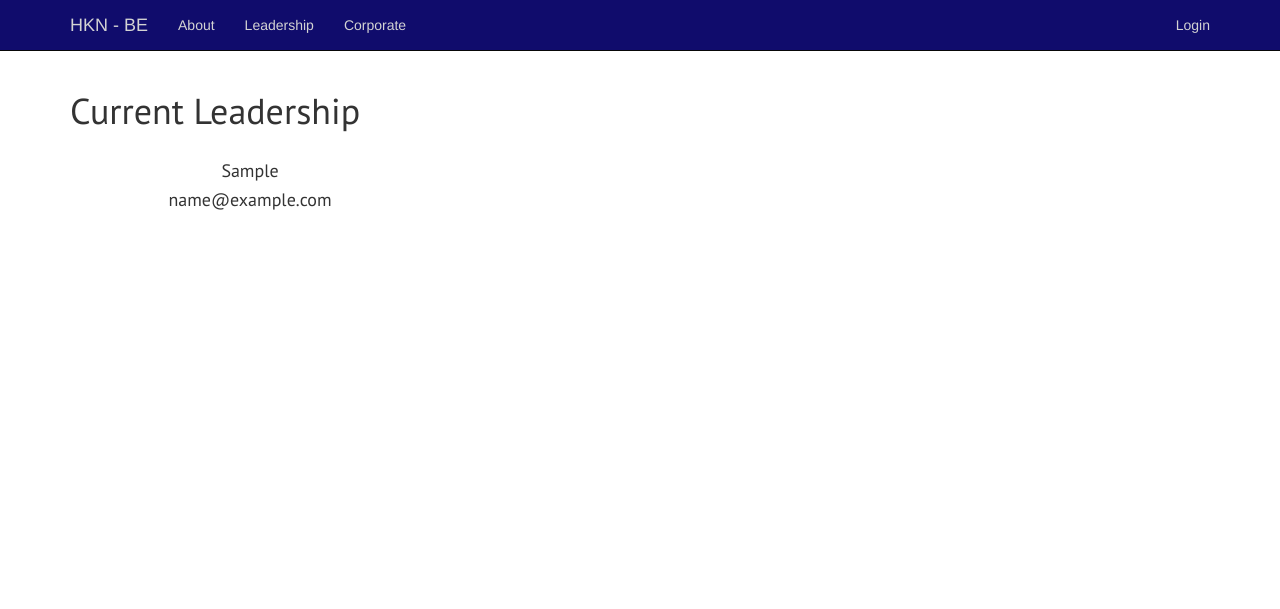
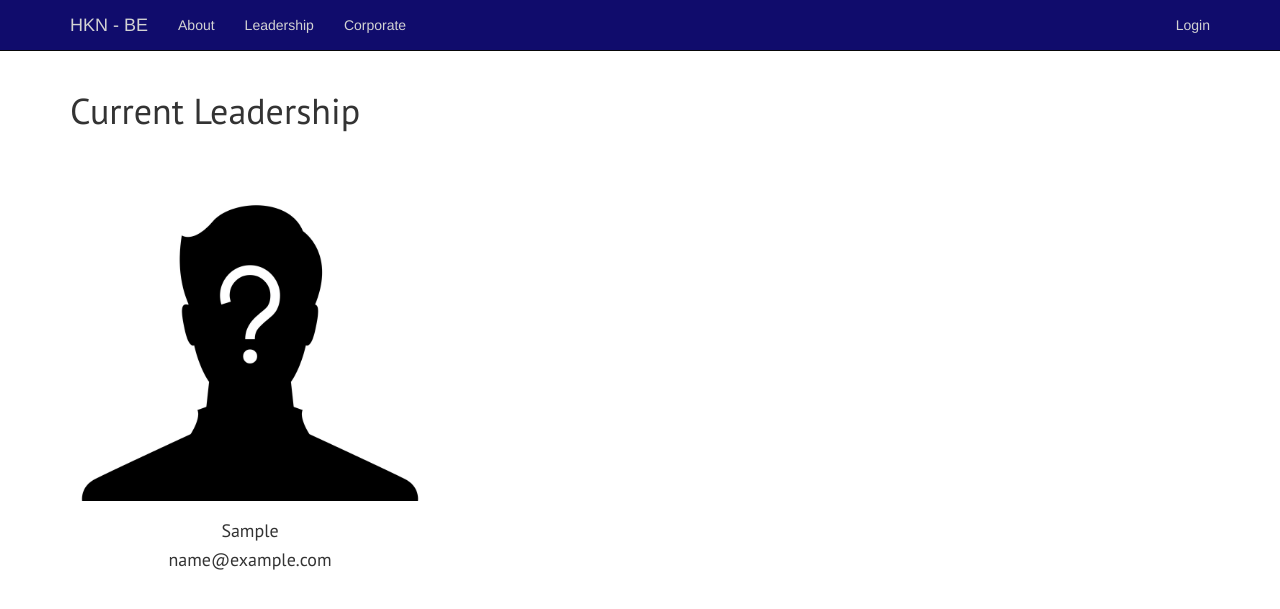
Before and after one commit to HKNBetaEpsilon/new-hkn-website, a Django app: page /leadership/ in a window 1280 px wide. Shown: the top 609 px of the page. Run offline with Django 3.2, Linux system fonts and the light colour scheme; tables that the repository leaves empty hold one stand-in row (values such as "Sample post"); some libraries are stand-ins or nearby versions.

Commit message:
display default profile pic if leader doesn't have a profile pic :(

```diff
--- a/src/templates/leadership.html
+++ b/src/templates/leadership.html
@@ -14,7 +14,12 @@
 	<div class='row top-pictures-row'>
 	{% endif %}
 		<div class='col-sm-4'>
+			{% if leader.member.profile_pic %}
 			<img class="img-responsive img-rounded center-block profile-pic" src="{{leader.member.profile_pic.url}}">
+			{% else %}
+			<img class="img-responsive center-block profile-pic" src="{%static 'img/default_profile_pic.jpg'%}">
+			{% endif %}
+
 			<h3 class='text-center'>
 				<a href="{%url 'profile' leader.member.uniqname %}">{{leader.member.first_name}} {{leader.member.last_name}}</a>
 			</h3>
```
